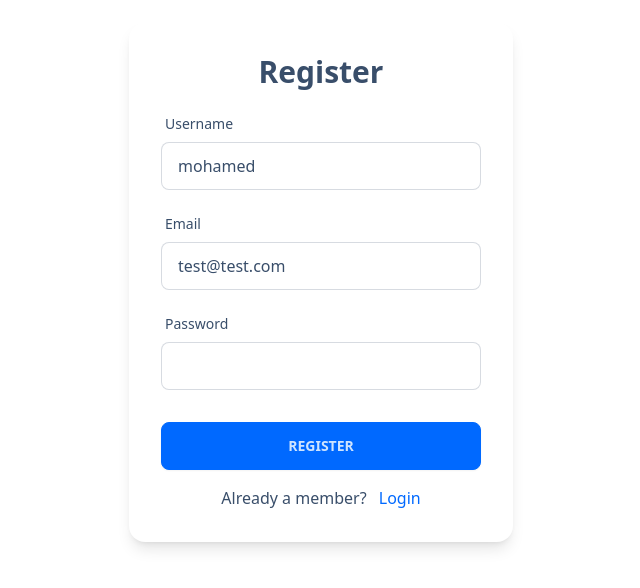
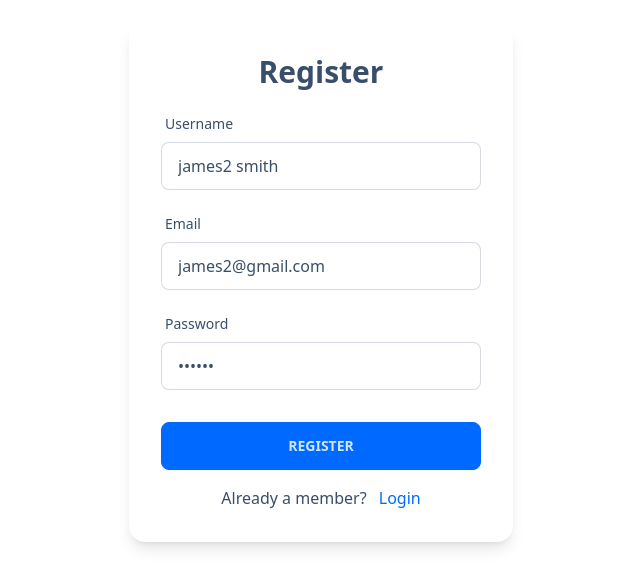
Before and after one commit to mohamedhamadagomaa/Furniture-Store, a React (Vite) app: page /register in a window 1280 px wide. Shown: the part 118-706 px from the top of the page, without its empty margins (319-959 px from the left). Built offline with nearby package versions, Linux system fonts and the light colour scheme.

Commit message:
Register page

```diff
--- a/src/App.jsx
+++ b/src/App.jsx
@@ -19,6 +19,7 @@
 import { loader as singleProductLoader } from "./pages/SingleProduct";
 import { loader as productsLoader } from "./pages/Products";
 //actions
+import { action as registerAction } from "./pages/Register";
 const router = createBrowserRouter([
   {
     path: "/",
@@ -67,6 +68,7 @@
     path: "/register",
     element: <Register />,
     errorElement: <Error />,
+    action: registerAction,
   },
 ]);
 
--- a/src/pages/Register.jsx
+++ b/src/pages/Register.jsx
@@ -1,18 +1,55 @@
 import React from "react";
 import { FormInput, SubmitBtn } from "../components";
-import { Form, Link } from "react-router-dom";
+import { Await, Form, Link, redirect } from "react-router-dom";
+import { customFetch } from "../utils";
+import { toast } from "react-toastify";
+export const action = async ({ request }) => {
+  const formData = await request.formData();
+  const data = Object.fromEntries(formData);
+  try {
+    const response = await customFetch.post("/auth/local/register", data);
+    toast.success("account created successfully");
+    console.log(response);
+    return redirect("/login");
+  } catch (error) {
+    const errorMessage =
+      error?.response?.data?.error?.message ||
+      "please double check your credentials";
+    toast.error(errorMessage);
+    return null;
+  }
+};
 const Register = () => {
-  return <section className="h-screen grid place-items-center">
-  <Form method="post" className="card w-96 p-8 bg-base-100 shadow-lg flex flex-col gap-y-4">
-<h4 className="capitalize text-center font-bold text-3xl ">register</h4>
-<FormInput type={'text'} label={'username'} name={'username'} defaultValue={'mohamed'} />
-<FormInput type={'email'} label={'email'} name={'email'} defaultValue={'test@test.com'} />
-<FormInput type={'password'} label={'password'} name={'password'} defaultValue={''} />
-  <div className="mt-4">
-    <SubmitBtn text={'register'} />
-  </div>
-  <p className="text-center">
-          Already a member? {' '}
+  return (
+    <section className="h-screen grid place-items-center">
+      <Form
+        method="post"
+        className="card w-96 p-8 bg-base-100 shadow-lg flex flex-col gap-y-4"
+      >
+        <h4 className="capitalize text-center font-bold text-3xl ">register</h4>
+        <FormInput
+          type={"text"}
+          label={"username"}
+          name={"username"}
+          defaultValue={"james2 smith"}
+        />
+        <FormInput
+          type={"email"}
+          label={"email"}
+          name={"email"}
+          defaultValue={"james2@gmail.com"}
+        />
+        <FormInput
+          type={"password"}
+          label={"password"}
+          name={"password"}
+          defaultValue={"secret"}
+        />
+        <div className="mt-4">
+          <SubmitBtn text={"register"} />
+        </div>
+        <p className="text-center">
+          Already a member?{" "}
           <Link
             to={"/login"}
             className="capitalize ml-2 link link-hover link-primary"
@@ -20,8 +57,9 @@
             login
           </Link>
         </p>
-  </Form>
-  </section>;
+      </Form>
+    </section>
+  );
 };
 
 export default Register;
```
